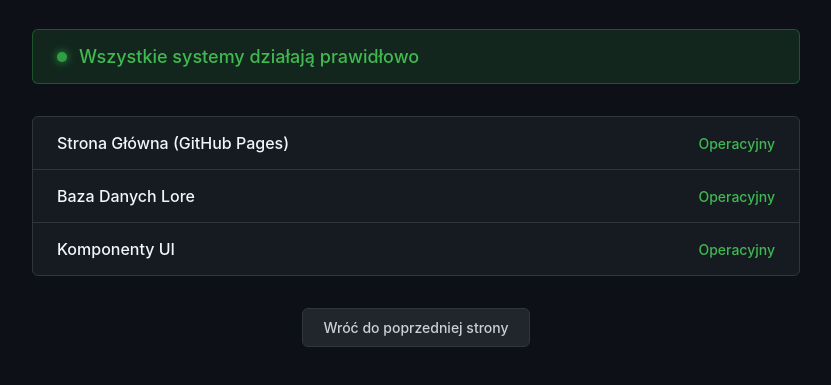
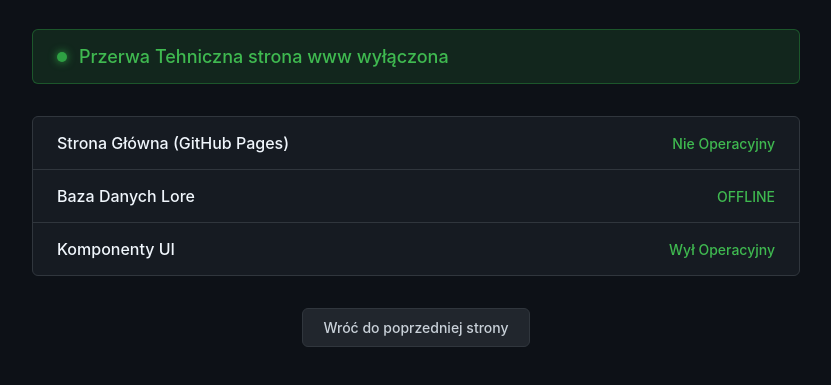
Before and after one commit to WojtekLux/HystoryLore, a plain HTML site: page status.html in a window 1280 px wide. Shown: the part 75-460 px from the top of the page, without its empty margins (224-1055 px from the left). Drawn offline with Linux system fonts and the light colour scheme.

Commit message:
Update system status messages in status.html

```diff
--- a/status.html
+++ b/status.html
@@ -114,21 +114,21 @@
 
         <div class="overall-status">
             <div class="indicator"></div>
-            Wszystkie systemy działają prawidłowo
+            Przerwa Tehniczna strona www wyłączona
         </div>
 
         <div class="panel">
             <div class="system-row">
                 <div class="system-name">Strona Główna (GitHub Pages)</div>
-                <div class="system-status">Operacyjny</div>
+                <div class="system-status">Nie Operacyjny</div>
             </div>
             <div class="system-row">
                 <div class="system-name">Baza Danych Lore</div>
-                <div class="system-status">Operacyjny</div>
+                <div class="system-status">OFFLINE</div>
             </div>
             <div class="system-row">
                 <div class="system-name">Komponenty UI</div>
-                <div class="system-status">Operacyjny</div>
+                <div class="system-status">Wył Operacyjny</div>
             </div>
         </div>
 
```
